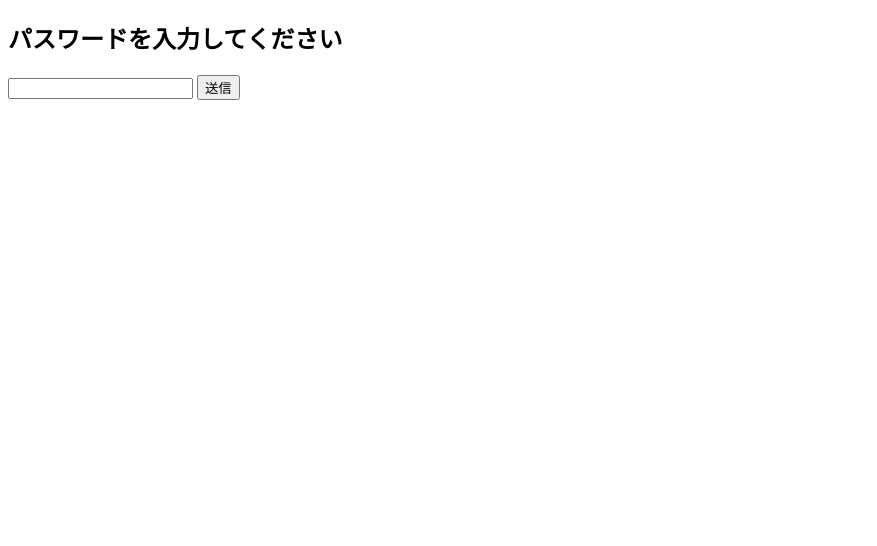
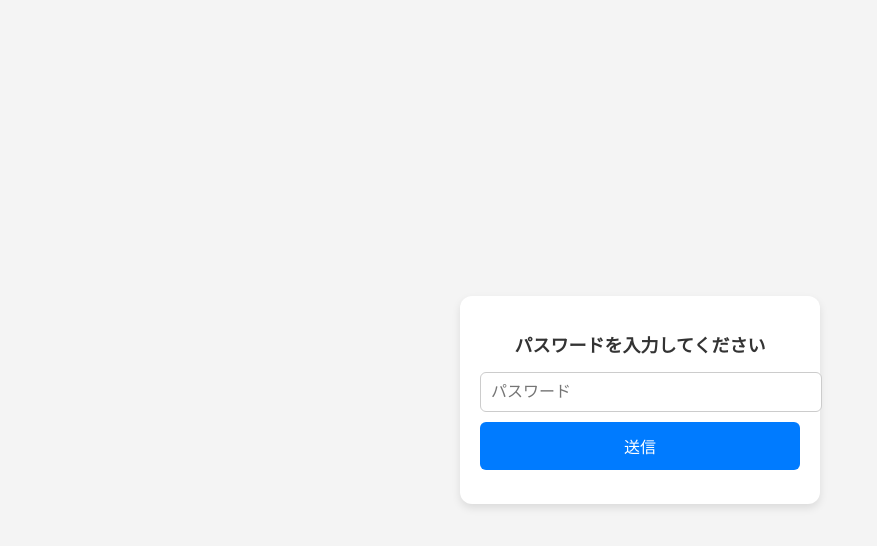
Before and after one commit to ytsys3993/notion-protected, a plain HTML site: page index.html in a window 1280 px wide. Shown: the whole page, without its empty margins (0-877 px from the left). Drawn offline with Linux system fonts and the light colour scheme.

Commit message:
デザイン調整

```diff
--- a/index.html
+++ b/index.html
@@ -4,12 +4,67 @@
     <meta charset="UTF-8">
     <meta name="viewport" content="width=device-width, initial-scale=1.0">
     <title>パスワード認証</title>
+    <style>
+        body {
+            font-family: Arial, sans-serif;
+            text-align: center;
+            background-color: #f4f4f4;
+            display: flex;
+            justify-content: center;
+            align-items: center;
+            height: 100vh;
+            margin: 0;
+        }
+        .container {
+            background: white;
+            padding: 20px;
+            border-radius: 12px;
+            box-shadow: 0 4px 8px rgba(0, 0, 0, 0.1);
+            width: 90%;
+            max-width: 320px;
+        }
+        h2 {
+            font-size: 18px;
+            margin-bottom: 15px;
+            color: #333;
+        }
+        input {
+            width: 100%;
+            padding: 10px;
+            font-size: 16px;
+            border: 1px solid #ccc;
+            border-radius: 6px;
+            outline: none;
+        }
+        button {
+            width: 100%;
+            padding: 12px;
+            margin-top: 10px;
+            font-size: 16px;
+            color: white;
+            background-color: #007bff;
+            border: none;
+            border-radius: 6px;
+            cursor: pointer;
+            transition: 0.3s;
+        }
+        button:hover {
+            background-color: #0056b3;
+        }
+        #message {
+            color: red;
+            font-size: 14px;
+            margin-top: 10px;
+        }
+    </style>
 </head>
 <body>
-    <h2>パスワードを入力してください</h2>
-    <input type="password" id="password">
-    <button onclick="checkPassword()">送信</button>
-    <p id="message" style="color:red;"></p>
+    <div class="container">
+        <h2>パスワードを入力してください</h2>
+        <input type="password" id="password" placeholder="パスワード">
+        <button onclick="checkPassword()">送信</button>
+        <p id="message"></p>
+    </div>
 
     <script>
         function checkPassword() {
@@ -17,7 +72,7 @@
             const inputPassword = document.getElementById("password").value;
 
             if (inputPassword === correctPassword) {
-                window.location.href = "https://www.notion.so/your-page-url";  // Notionの公開リンク
+                window.location.href = "https://www.notion.so/1aa08b89804880f9888adea26fa7b3df?pvs=4";  // Notionの公開リンク
             } else {
                 document.getElementById("message").innerText = "パスワードが間違っています";
             }
```
